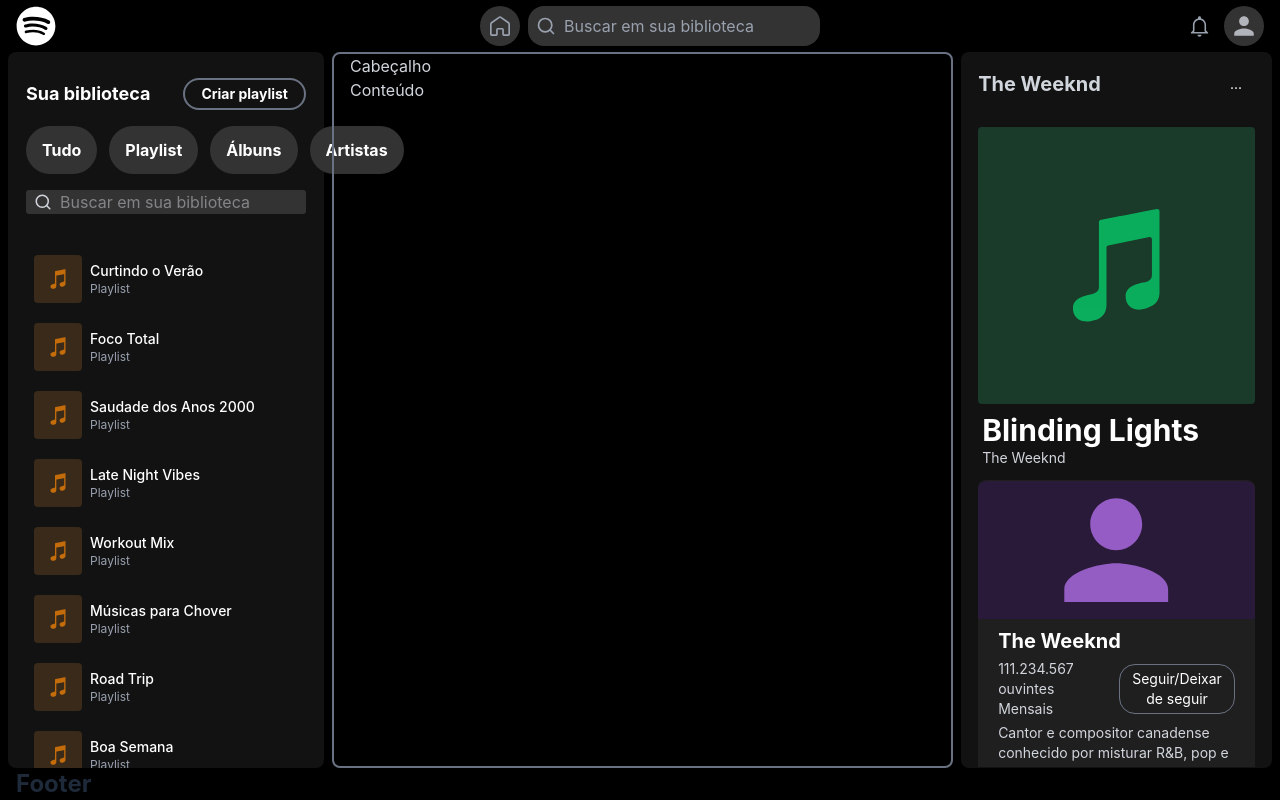
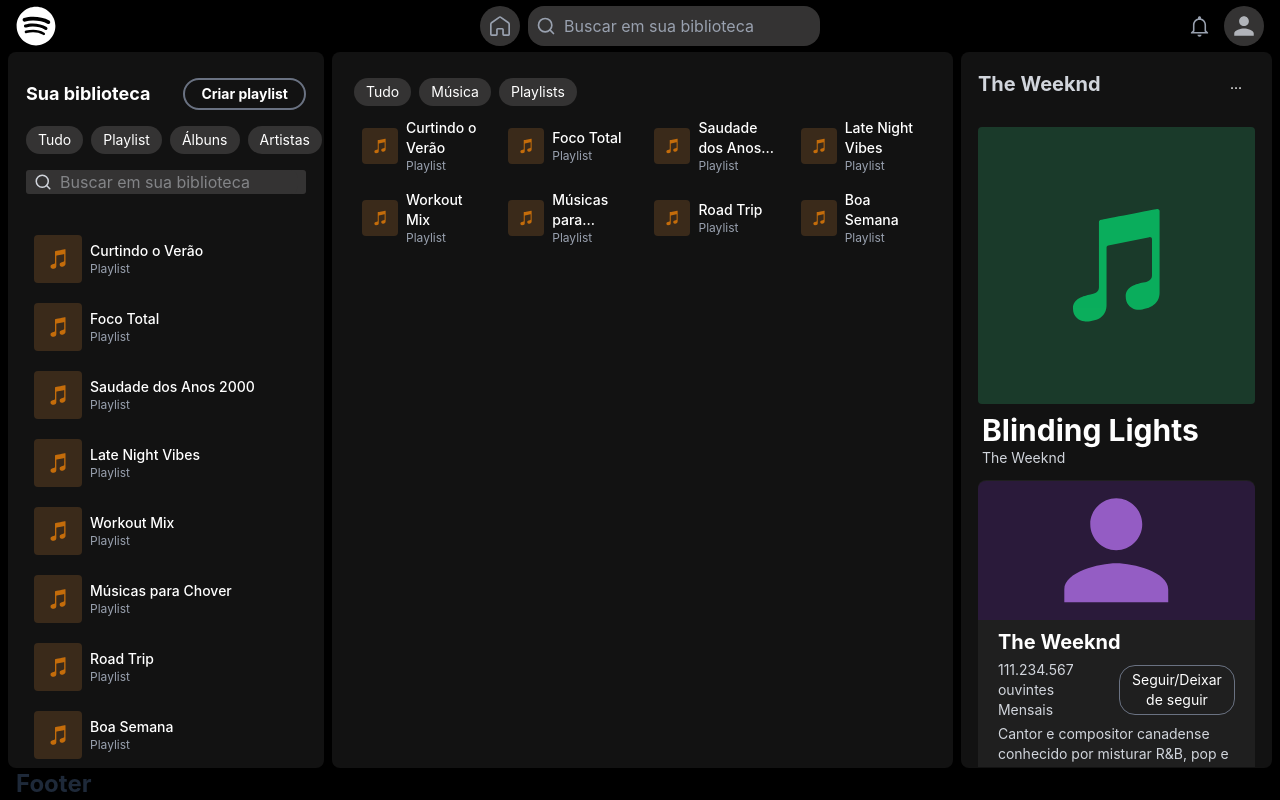
Before and after one commit to HeitorPER/SpotifyReplicaFrontend, a React (Vite) app: page / in a window 1280 px wide. Built offline with nearby package versions, Linux system fonts and the light colour scheme.

Commit message:
feat(HomeScreen):Implementa primeira prateleira/cabeçalho da home

```diff
--- a/src/components/PlaylistCard.tsx
+++ b/src/components/PlaylistCard.tsx
@@ -3,20 +3,21 @@
 interface PlaylistCardProps {
     name: string
     imageUrl?: string
+    compact?: boolean
 }
 
-export function PlaylistCard({ name, imageUrl }: PlaylistCardProps) {
+export function PlaylistCard({ name, imageUrl, compact }: PlaylistCardProps) {
     return (
-        <div className="flex items-center justify-start gap-2
-        rounded-lg hover:bg-[#2D2D2D] cursor-pointer w-full p-2">
-            <div className="w-12 h-12 shrink-0 rounded overflow-hidden">
+        <div className={`flex items-center justify-start gap-2
+        rounded-lg hover:bg-[#2D2D2D] cursor-pointer w-full ${compact ? "px-2 py-1" : "p-2"}`}>
+            <div className={`${compact ? "w-9 h-9" : "w-12 h-12"} shrink-0 rounded overflow-hidden`}>
                 {imageUrl
                     ? <img src={imageUrl} alt={name} className="w-full h-full object-cover" />
                     : <ImagePlaceholder type="playlist" />
                 }
             </div>
-            <div className="flex flex-col">
-                <span className="text-white text-sm font-medium">{name}</span>
+            <div className="flex flex-col min-w-0">
+                <span className="text-white text-sm font-medium line-clamp-2">{name}</span>
                 <span className="text-gray-400 text-xs">Playlist</span>
             </div>
         </div>
--- a/src/components/leftBoard/SelectionButtons.tsx
+++ b/src/components/SelectionButtons.tsx
@@ -9,7 +9,7 @@
 
     return(
         <button className={`flex items-center justify-between
-            rounded-4xl font-bold px-4 py-3 cursor-pointer hover:bg-[#4E4E4E]
+            rounded-4xl px-3 py-1 text-sm cursor-pointer hover:bg-[#4E4E4E]
             ease-out duration-300
                 ${selected
                     ? "bg-white text-[#343333] hover:bg-gray-200"
--- a/src/screens/CenterBoard.tsx
+++ b/src/screens/CenterBoard.tsx
@@ -1,17 +1,12 @@
+import HomeScreen from "./centerScreens/HomeScreen";
+
 export function CenterBoard(){
     return(
-        <div className="flex flex-col items-start justify-start px-4
-        border-gray-500 border-2 rounded-lg w-2/4 text-gray-300
+        <div className="flex flex-col items-start justify-start
+        border-transparent rounded-lg w-2/4 text-gray-300
         ">
-            <div className="w-full">
-                <h2>Cabeçalho</h2>
-            </div>
-            <div className="w-full flex-1">
-                <h2>Conteúdo</h2>
-                <div>
+            <HomeScreen/>
 
-                </div>
-            </div>
         </div>
     )
 }
--- a/src/screens/LeftBoard.tsx
+++ b/src/screens/LeftBoard.tsx
@@ -1,7 +1,7 @@
 import { PlaylistCard } from "../components/PlaylistCard";
 import { CreatePlaylistButton } from "../components/leftBoard/CreatePlaylistButton";
 import { SearchBar } from "../components/leftBoard/SearchBar";
-import { SelectionButton } from "../components/leftBoard/SelectionButtons";
+import { SelectionButton } from "../components/SelectionButtons";
 import { mockPlaylists } from "../data/mockPlaylists";
 
 export function LeftBoard(){
@@ -17,7 +17,7 @@
                     <h2 className="text-lg font-bold text-white">Sua biblioteca</h2>
                     <CreatePlaylistButton />
                 </div>
-                <div className="flex justify-start gap-3">
+                <div className="flex justify-start items-start gap-x-2">
                     <SelectionButton label="Tudo" />
                     <SelectionButton label="Playlist" />
                     <SelectionButton label="Álbuns" />
--- /dev/null
+++ b/src/screens/centerScreens/HomeScreen.tsx
@@ -0,0 +1,34 @@
+import { PlaylistCard } from "../../components/PlaylistCard";
+import { SelectionButton } from "../../components/SelectionButtons";
+import {mockPlaylists} from "../../data/mockPlaylists"
+
+export default function HomeScreen(){
+    return(
+        <div className="h-full w-full flex flex-col items-start
+        border-2 rounded-lg text-gray-300
+        gap-y-2 border-transparent
+        bg-[#121212] py-6 px-5
+        ">
+            <div className="flex flex-col gap-y-2">
+                <div className="flex gap-x-2">
+                    <SelectionButton label="Tudo"/>
+                    <SelectionButton label="Música"/>
+                    <SelectionButton label="Playlists"/>
+                </div>
+                <div className="md:grid md:grid-cols-4 gap-2
+                grid grid-cols-2">
+                {mockPlaylists.slice(0, 8).map((playlist) => (
+                    <PlaylistCard
+                        key={playlist.playlist_id}
+                        name={playlist.name}
+                        compact
+                    />
+                ))}
+                </div>
+            </div>
+            <div>
+
+            </div>
+        </div>
+    )
+}
```
